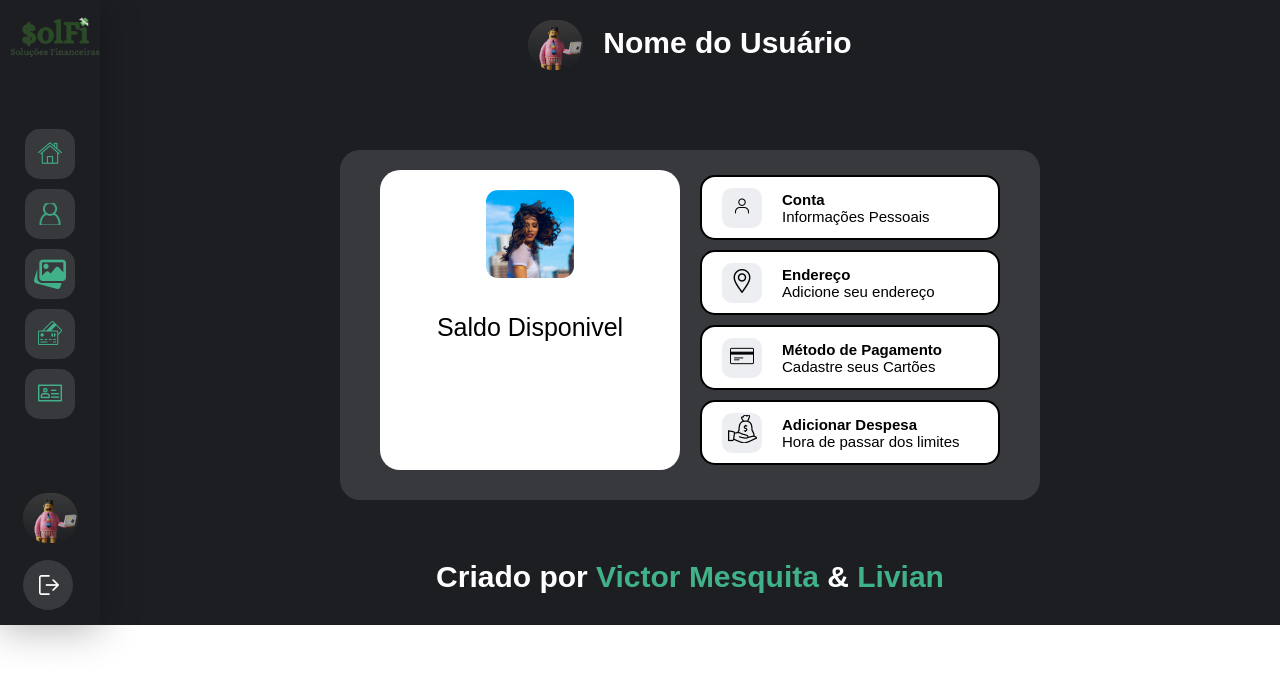
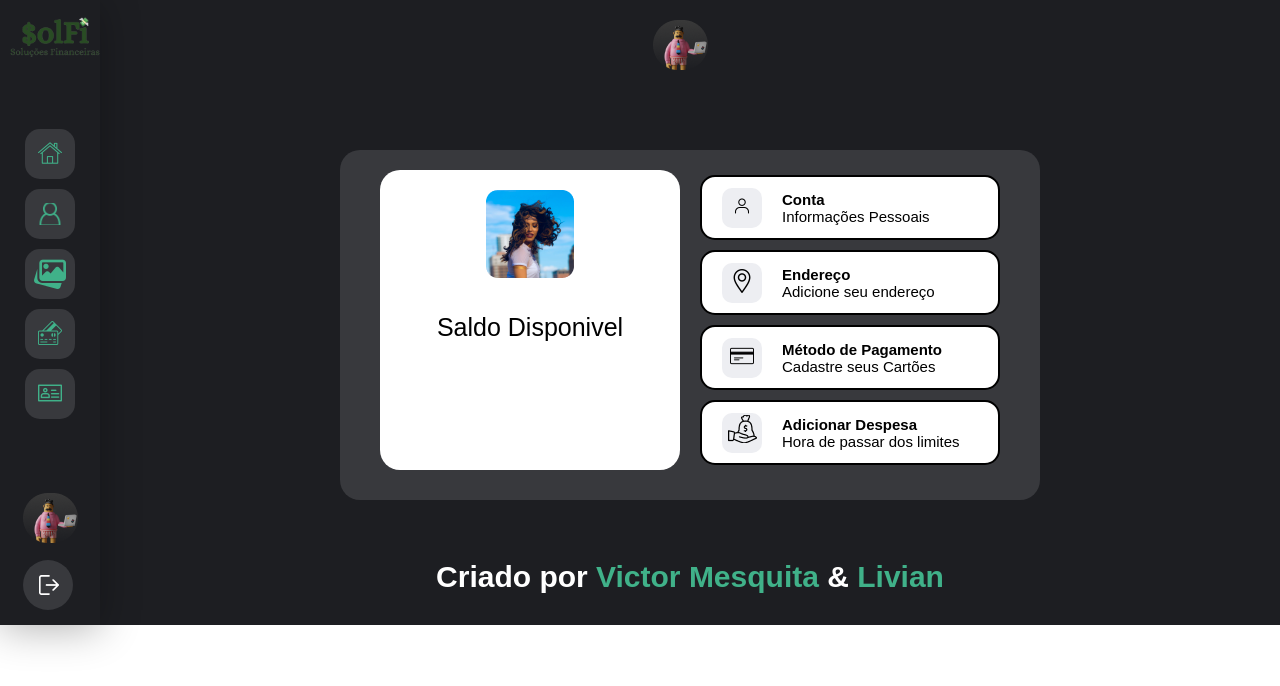
Before and after one commit to victor-joness/Solf1-Solucoes-Financeiras, a React (Create React App) app in the folder Client/: page /dashboard in a window 1280 px wide. Shown: the top 686 px of the page. Built offline with nearby package versions, Linux system fonts and the light colour scheme; a web font is replaced by a local one.

Commit message:
Update Dashboard.jsx

```diff
--- a/Client/src/Pages/Autorizada/Dashboard/Dashboard.jsx
+++ b/Client/src/Pages/Autorizada/Dashboard/Dashboard.jsx
@@ -9,6 +9,8 @@ import avatar from "../../../images/AVATAR-ICON.png";
 
 
 const PageAutorizadaDashboard = () => {
+    const nome = global.nome;
+
     return (
         <div className="Dashboard--Container">
             <Menulateral></Menulateral>
@@ -16,7 +18,7 @@ const PageAutorizadaDashboard = () => {
             <div className="Dashboard--Container--direita">
                 <div className="Dashboard--Container--direita__usuario">
                     <img src={avatar} alt="avatar do usuario" />
-                    <h1>Nome do Usuário</h1>
+                    <h1>{nome}</h1>
                 </div>
 
                 <div className="Dashboard--Container--direita__menu">
```
